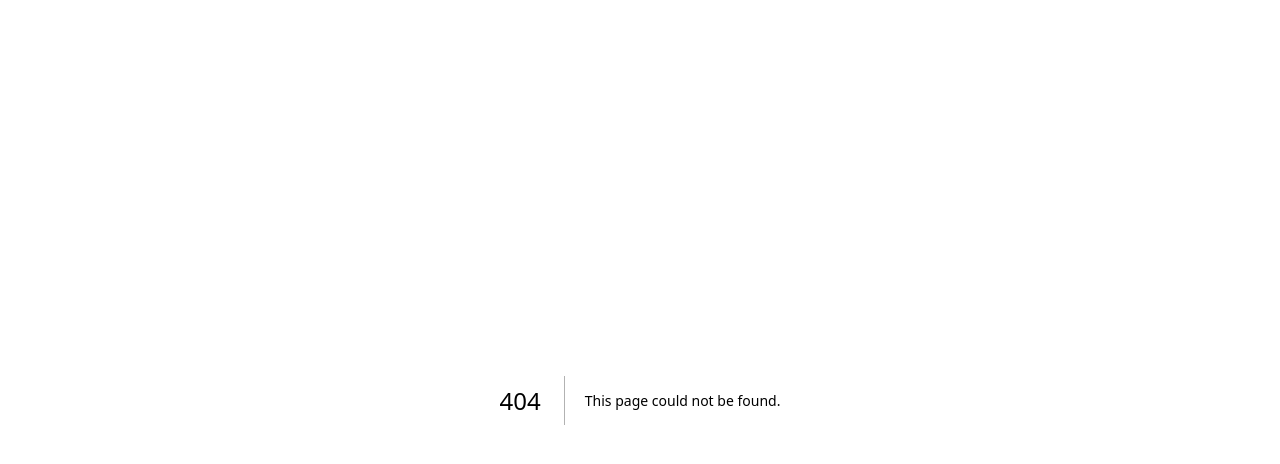
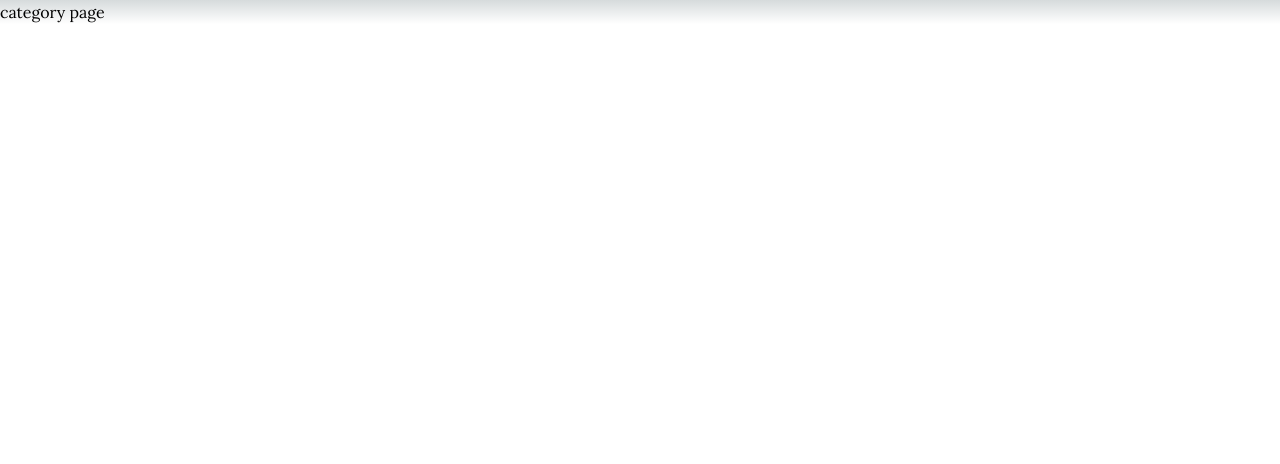
Before and after one commit to Jaron-S-Freelance/next-ecommerce, a Next.js app: page /categories/1 in a window 1280 px wide. Before the commit this address had no page. Shown: the top 464 px of the page. Built offline with nearby package versions, Linux system fonts and the light colour scheme.

Commit message:
fixed page placeholder

```diff
--- /dev/null
+++ b/app/(scenes)/categories/[id]/page.tsx
@@ -0,0 +1,7 @@
+import React from "react";
+
+const category = () => {
+  return <div>category page</div>;
+};
+
+export default category;
--- a/app/(scenes)/products/[id]/page.tsx
+++ b/app/(scenes)/products/[id]/page.tsx
@@ -0,0 +1,7 @@
+import React from "react";
+
+const productDetails = () => {
+  return <div>productDetails</div>;
+};
+
+export default productDetails;
```
Also changed, not shown: app/(scenes)/products/page.tsx (deleted).
